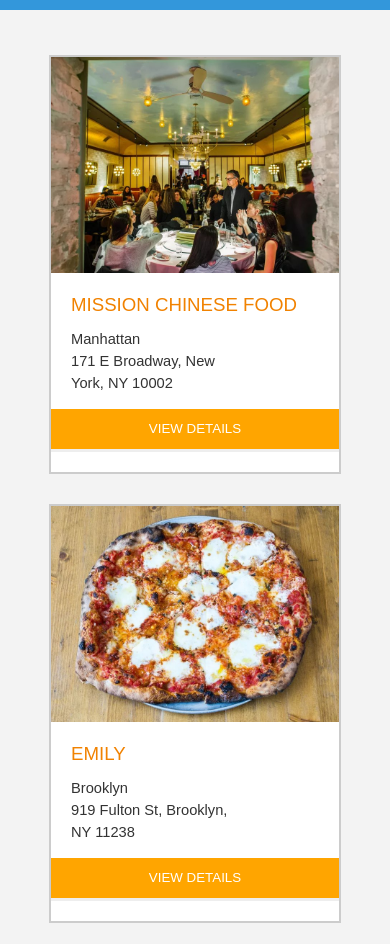
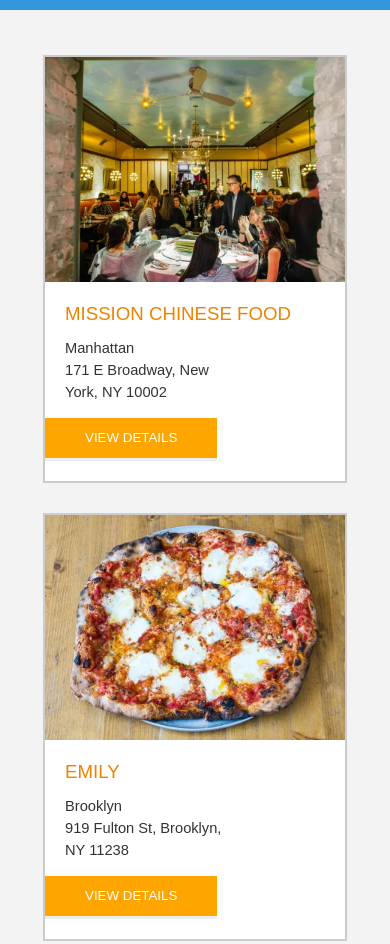
Before and after one commit to Erianafranky/Restaurant-Review-App, a plain HTML site: page index.html in a window 390 px wide. Shown: the part 609-1553 px from the top of the page. Drawn offline with nearby package versions, Linux system fonts and the light colour scheme.

Commit message:
Update media queries

```diff
--- a/css/styles.css
+++ b/css/styles.css
@@ -137,7 +137,7 @@
 /* ====================== Restaurant Listing ====================== */
 #restaurants-list {
   display: flex;
-  flex-wrap: wrap;
+  flex-flow: row wrap;
   align-items: center;
   justify-content: center;
   background-color: #f3f3f3;
@@ -147,8 +147,6 @@
   text-align: center;
 }
 #restaurants-list li {
-  display: flex;
-  flex-direction: column;
   background-color: #fff;
   border: 2px solid #ccc;
   font-family: Arial,sans-serif;
@@ -156,7 +154,7 @@
   min-height: 380px;
   padding: 0 0px 20px;
   text-align: left;
-  max-width: 80%;
+  width: 300px;
 }
 #restaurants-list .restaurant-img {
   background-color: #ccc;
@@ -305,7 +303,7 @@
   }
 }
 
-@media (min-width: 940px) {
+@media (min-width: 901px) {
   #restaurants-list li {
     max-width: 035%;
   }
```
